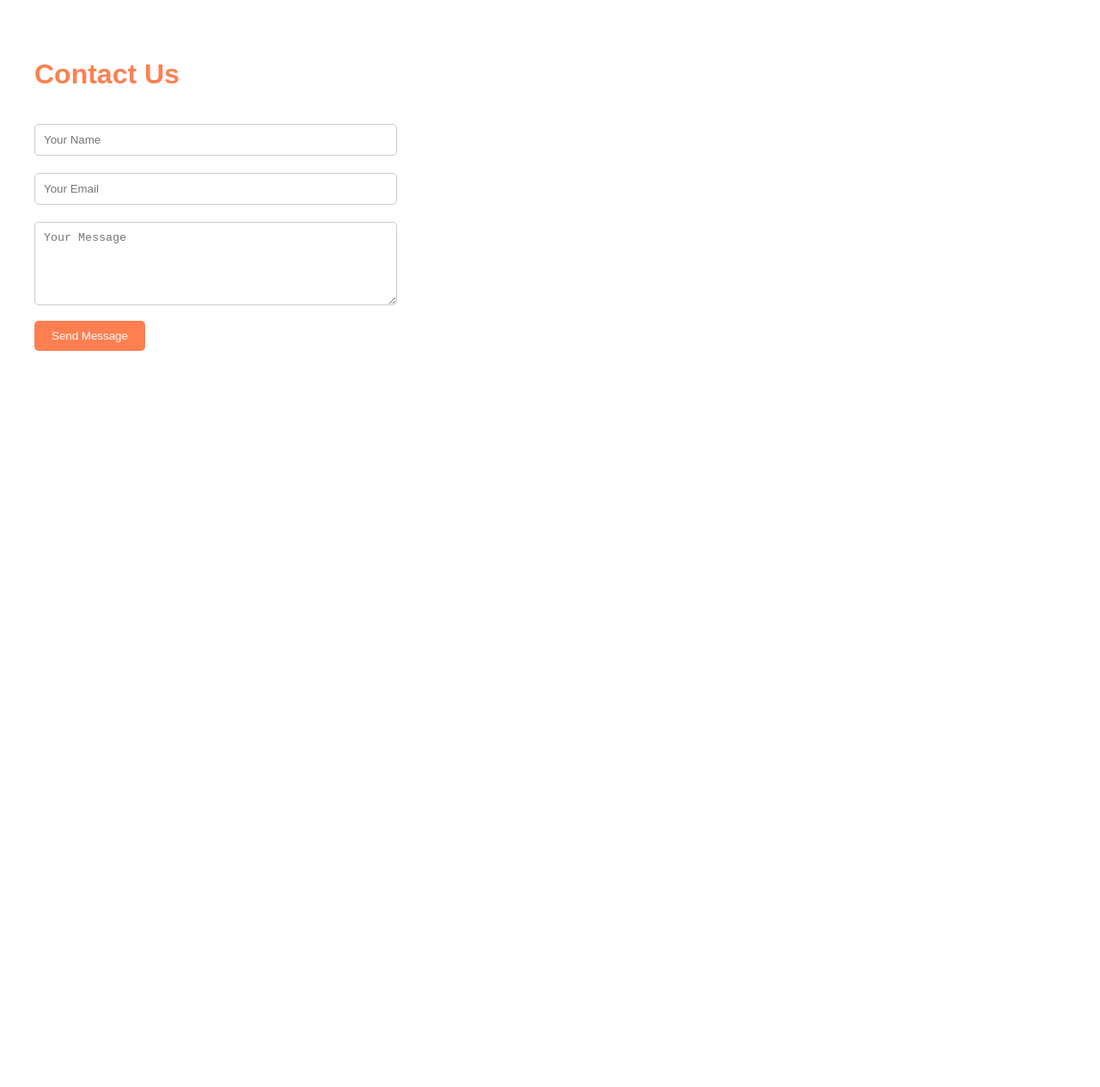
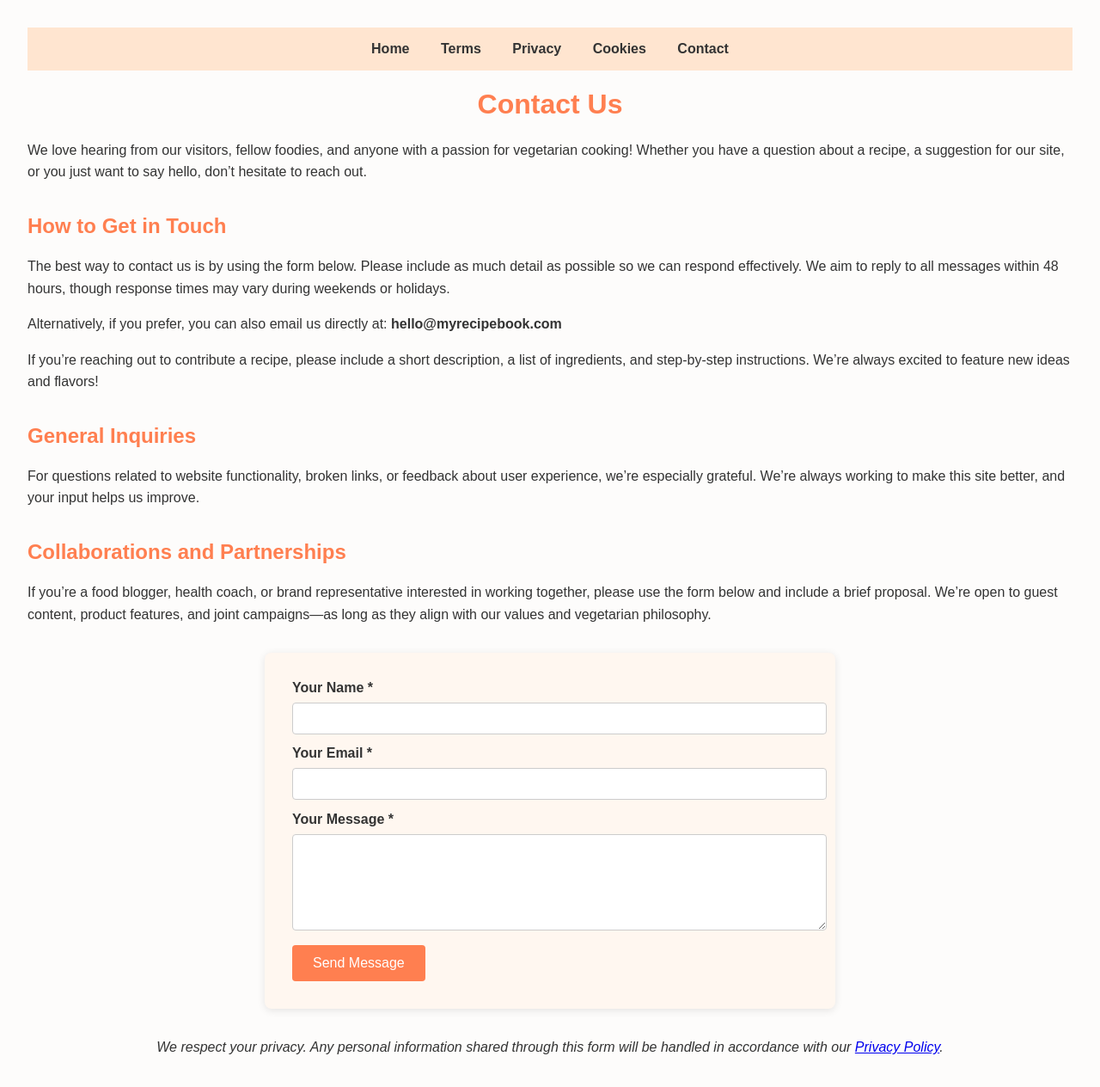
Before and after one commit to anilkumar784/recip, a plain HTML site: page contact.html in a window 1280 px wide. Shown: the whole page at 86% size. Before the commit the page ends 800 px from the top, so only its background shows below. Drawn offline with Linux system fonts and the light colour scheme.

Commit message:
Update contact.html

```diff
--- a/contact.html
+++ b/contact.html
@@ -1,31 +1,126 @@
 <!DOCTYPE html>
 <html lang="en">
 <head>
-  <meta charset="UTF-8">
-  <title>Contact Us</title>
+  <meta charset="UTF-8" />
+  <meta name="viewport" content="width=device-width, initial-scale=1.0"/>
+  <title>Contact Us - My Recipe Book</title>
   <style>
-    body { font-family: Arial; padding: 2em; line-height: 1.6; }
-    h1 { color: #ff7f50; }
-    form { max-width: 400px; margin-top: 1em; }
-    input, textarea {
-      width: 100%; padding: 10px; margin: 10px 0;
-      border: 1px solid #ccc; border-radius: 5px;
+    body {
+      font-family: Arial, sans-serif;
+      margin: 0;
+      padding: 2em;
+      background-color: #fdfcfb;
+      color: #333;
     }
-    button {
-      background-color: #ff7f50; color: white;
-      padding: 10px 20px; border: none;
-      border-radius: 5px; cursor: pointer;
+
+    h1 {
+      text-align: center;
+      color: #ff7f50;
     }
-    button:hover { background-color: #e67348; }
+
+    h2 {
+      color: #ff7f50;
+      margin-top: 1.5em;
+    }
+
+    p {
+      line-height: 1.6;
+      margin-bottom: 1em;
+    }
+
+    nav {
+      background-color: #ffe5d0;
+      padding: 1em;
+      text-align: center;
+    }
+
+    nav a {
+      margin: 0 1em;
+      text-decoration: none;
+      color: #333;
+      font-weight: bold;
+    }
+
+    form {
+      max-width: 600px;
+      margin: 2em auto;
+      padding: 2em;
+      background-color: #fff7f0;
+      border-radius: 8px;
+      box-shadow: 0 2px 10px rgba(0,0,0,0.1);
+    }
+
+    label {
+      display: block;
+      margin-bottom: 0.5em;
+      font-weight: bold;
+    }
+
+    input[type="text"],
+    input[type="email"],
+    textarea {
+      width: 100%;
+      padding: 0.75em;
+      margin-bottom: 1em;
+      border: 1px solid #ccc;
+      border-radius: 4px;
+    }
+
+    input[type="submit"] {
+      background-color: #ff7f50;
+      color: white;
+      border: none;
+      padding: 0.75em 1.5em;
+      font-size: 1em;
+      cursor: pointer;
+      border-radius: 4px;
+    }
+
+    input[type="submit"]:hover {
+      background-color: #e06645;
+    }
   </style>
 </head>
 <body>
+  <nav>
+    <a href="index.html">Home</a>
+    <a href="terms.html">Terms</a>
+    <a href="privacy.html">Privacy</a>
+    <a href="cookies.html">Cookies</a>
+    <a href="contact.html">Contact</a>
+  </nav>
+
   <h1>Contact Us</h1>
-  <form action="mailto:your@email.com" method="post">
-    <input type="text" name="name" placeholder="Your Name" required/>
-    <input type="email" name="email" placeholder="Your Email" required/>
-    <textarea name="message" placeholder="Your Message" rows="5" required></textarea>
-    <button type="submit">Send Message</button>
+
+  <p>We love hearing from our visitors, fellow foodies, and anyone with a passion for vegetarian cooking! Whether you have a question about a recipe, a suggestion for our site, or you just want to say hello, don’t hesitate to reach out.</p>
+
+  <h2>How to Get in Touch</h2>
+
+  <p>The best way to contact us is by using the form below. Please include as much detail as possible so we can respond effectively. We aim to reply to all messages within 48 hours, though response times may vary during weekends or holidays.</p>
+
+  <p>Alternatively, if you prefer, you can also email us directly at: <strong>hello@myrecipebook.com</strong></p>
+
+  <p>If you’re reaching out to contribute a recipe, please include a short description, a list of ingredients, and step-by-step instructions. We’re always excited to feature new ideas and flavors!</p>
+
+  <h2>General Inquiries</h2>
+  <p>For questions related to website functionality, broken links, or feedback about user experience, we’re especially grateful. We’re always working to make this site better, and your input helps us improve.</p>
+
+  <h2>Collaborations and Partnerships</h2>
+  <p>If you’re a food blogger, health coach, or brand representative interested in working together, please use the form below and include a brief proposal. We’re open to guest content, product features, and joint campaigns—as long as they align with our values and vegetarian philosophy.</p>
+
+  <form action="#" method="post">
+    <label for="name">Your Name *</label>
+    <input type="text" id="name" name="name" required>
+
+    <label for="email">Your Email *</label>
+    <input type="email" id="email" name="email" required>
+
+    <label for="message">Your Message *</label>
+    <textarea id="message" name="message" rows="6" required></textarea>
+
+    <input type="submit" value="Send Message">
   </form>
+
+  <p style="text-align:center;"><em>We respect your privacy. Any personal information shared through this form will be handled in accordance with our <a href="privacy.html">Privacy Policy</a>.</em></p>
 </body>
 </html>
```
